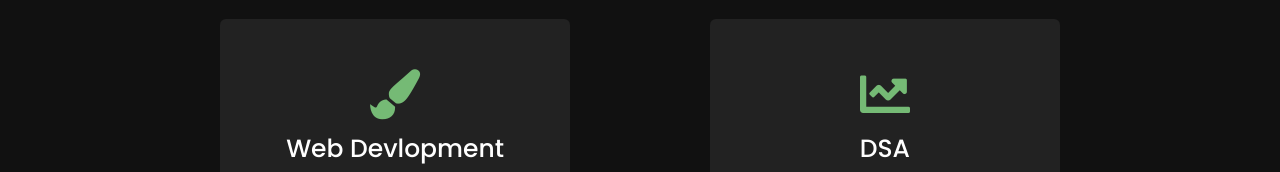
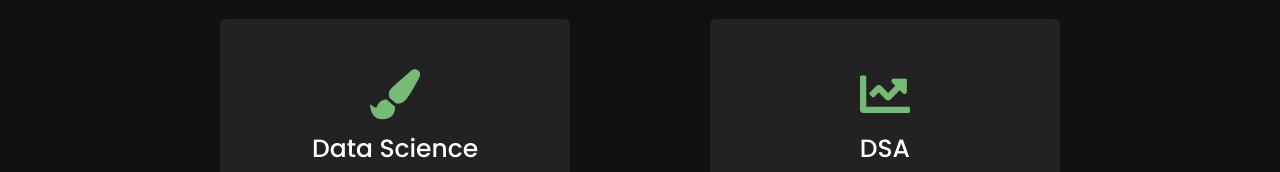
Before and after one commit to Shreytiwarijai/Portfolio, a plain HTML site: page index.html in a window 1280 px wide. Shown: the part 1780-1952 px from the top of the page. Drawn offline with nearby package versions, Linux system fonts and the light colour scheme.

Commit message:
Update index.html

```diff
--- a/index.html
+++ b/index.html
@@ -67,7 +67,7 @@
             <div class="serv-content">
                 <div class="card">
                     <div class="box"><i class="fas fa-paint-brush"></i>
-                        <div class="text">Web Devlopment</div>
+                        <div class="text">Data Science</div>
                         <p>Creating websites and web applications using coding languages and frameworks to deliver
                             functional and visually appealing online experiences.</p>
                     </div>
```
